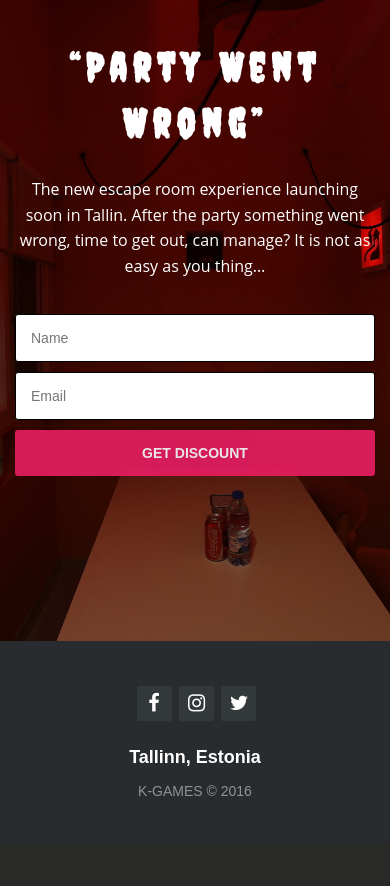
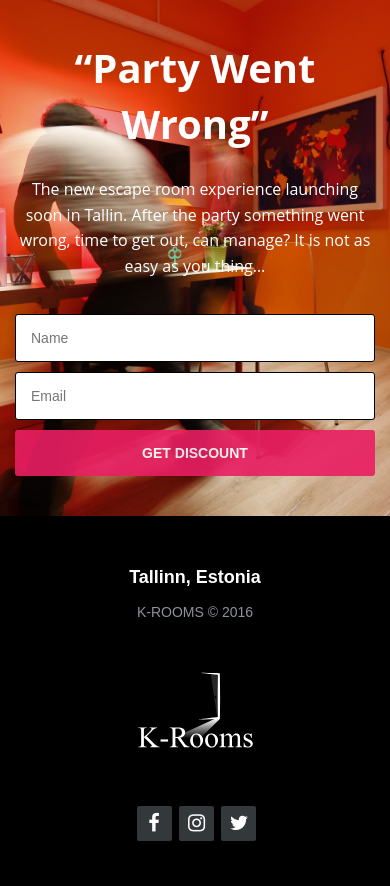
Before and after one commit to nikita-rogatnev/k-rooms_landing, a PHP site: page / in a window 390 px wide. Before the commit the page ends 796 px from the top, so only its background shows below. Run offline with PHP 8.4, Linux system fonts and the light colour scheme; some libraries are stand-ins or nearby versions.

Commit message:
upd logo and h1

```diff
--- a/index.html
+++ b/index.html
@@ -7,7 +7,6 @@
     <meta name="viewport" content="width=device-width, initial-scale=1">
     <title>K-rooms | Party Went Wrong</title>
 
-    <link rel="stylesheet" href="https://fonts.googleapis.com/css?family=Creepster">
     <link rel="stylesheet" href="./css/style.min.css">
     <link rel="stylesheet" href="http://maxcdn.bootstrapcdn.com/font-awesome/4.2.0/css/font-awesome.min.css">
 
@@ -18,7 +17,6 @@
     <!-- MAIN -->
     <main class="main">
         <div class="main__container">
-            <!-- <img src="./img/main/main__logo.png" width="260" height="68" alt="k-games logo" class="main__logo"> -->
             <h1>“Party Went Wrong”</h1>
             <h2>The new escape room experience launching soon in Tallin. After the party something went wrong, time to get out, can manage? It is not as easy as you thing…</h2>
             <form method="post" class="main__form">
@@ -36,14 +34,17 @@
     <!-- FOOTER -->
     <footer class="footer">
         <div class="footer__cantainer">
+            <div class="footer__copyright">
+                <h3>Tallinn, Estonia</h3>
+                <p>K-ROOMS &copy; 2016</p>
+            </div>
+            <div class="footer__logo">
+                <img src="./img/footer/footer__logo.svg" width="120" alt="k-games logo">
+            </div>
             <div class="footer__social">
                 <a href="https://www.facebook.com/EscapeTallinn/" target="_blank"><i class="fa fa-facebook"></i></a>
                 <a href="https://www.instagram.com/EscapeTallinn/" target="_blank"><i class="fa fa-instagram"></i></a>
                 <a href="https://twitter.com/EscapeTallinn" target="_blank"><i class="fa fa-twitter"></i></a>
-            </div>
-            <div class="footer__copyright">
-                <h3>Tallinn, Estonia</h3>
-                <p>K-GAMES &copy; 2016</p>
             </div>
         </div>
     </footer>
--- a/less/blocks/footer.less
+++ b/less/blocks/footer.less
@@ -7,7 +7,7 @@
 
 	text-align: left;
 
-	background-color: #292c2f;
+	background-color: #000000;
 	box-shadow: 0 1px 1px 0 rgba(0, 0, 0, 0.12);
 
 	font: normal 16px sans-serif;
@@ -16,8 +16,19 @@
 }
 
 .footer__cantainer {
+	display: flex;
+
+	width: 100%;
 	max-width: 880px;
 	margin: 0 auto;
+
+	align-items: center;
+}
+
+.footer__copyright,
+.footer__logo,
+.footer__social {
+	width: 33.33%;
 }
 
 .footer__copyright p {
@@ -38,11 +49,17 @@
 	font-weight: bold;
 }
 
+.footer__logo img {
+	display: block;
+
+	width: 120px;
+	margin: 0 auto;
+}
+
 .footer__social {
-	float: right;
+	margin-top: 6px;
 
-	max-width: 180px;
-	margin-top: 6px;
+	text-align: right;
 }
 
 .footer__social a {
@@ -68,15 +85,18 @@
 }
 
 @media (max-width: 600px) {
+	.footer__cantainer {
+		flex-direction: column;
+	}
 	.footer__copyright,
+	.footer__logo,
 	.footer__social {
+		width: 100%;
+
 		text-align: center;
 	}
-
-	.footer__social {
-		float: none;
-
-		margin: 0 auto 20px;
+	.footer__logo {
+		margin: 50px auto;
 	}
 
 	.footer__copyright h3 {
--- a/less/blocks/main.less
+++ b/less/blocks/main.less
@@ -22,23 +22,15 @@
 	text-align: center;
 }
 
-.main__logo {
-	display: block;
-
-	margin: 0 auto 20px;
-}
-
 .main__container h1 {
 	display: block;
 
 	margin-bottom: 25px;
 
-	letter-spacing: 6px;
-
 	color: @color__white;
 
-	font-family: "Creepster", "Open Sans", sans-serif;
-	font-size: 110px;
+	font-family: "Open Sans", sans-serif;
+	font-size: 70px;
 }
 
 .main__container h2 {
```
Also changed, not shown: css/style.css (+27 -13 lines), css/style.min.css (+1 -1 lines), img/footer/footer__logo.svg (added), img/main/main__bg.jpg, img/main/main__logo.png (deleted), 1 other file.
